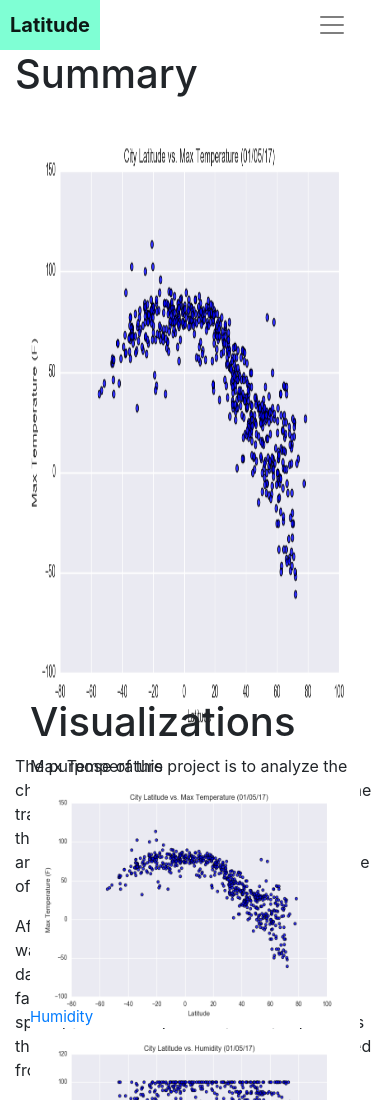
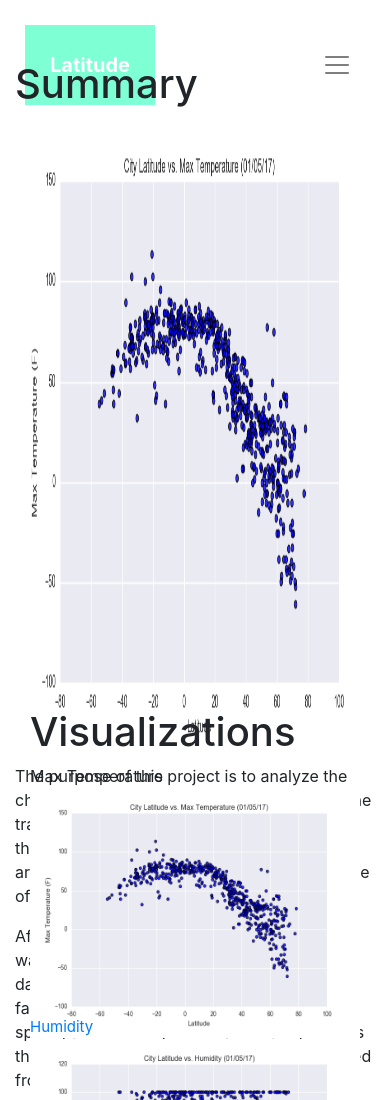
Before and after one commit to Eamado18/Web-Design-Challenge, a plain HTML site: page index.html in a window 390 px wide. Shown: the top 1100 px of the page. Drawn offline with nearby package versions, Linux system fonts and the light colour scheme; files whose address does not match are found by name.

Commit message:
Update style.css

```diff
--- a/style.css
+++ b/style.css
@@ -59,25 +59,7 @@ body {
 
   /* Media Queries */
   @media(max-width: 992px) {
-    .navbar-expand-lg {
-    background-color: white !important;
-    }
-    .navbar {
-      max-height: none;
-      padding: inherit;
-    }
-    .navbar div {
-      margin: inherit;
-      background-color: white;
-    }
-    .navbar-brand {
-      padding: 10px !important;
-    }
-    button{
-      margin-right: 30px;
-    }
-    button:focus {
-      outline: 1px dotted;
-      outline: auto 5px;
-    }
+   [class*="col-"] {
+          width: 100%;
+      }
   }
```
